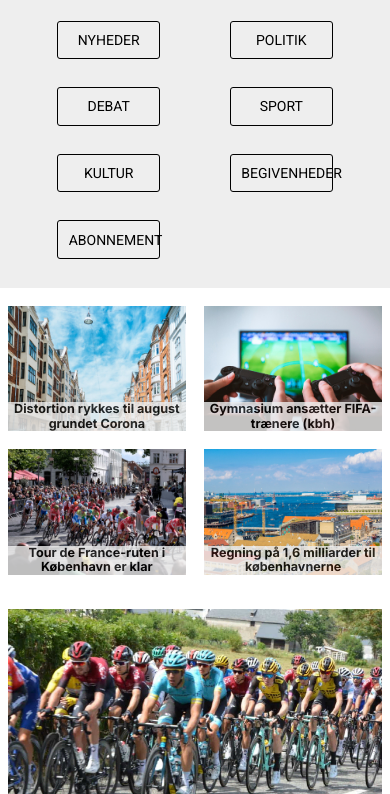
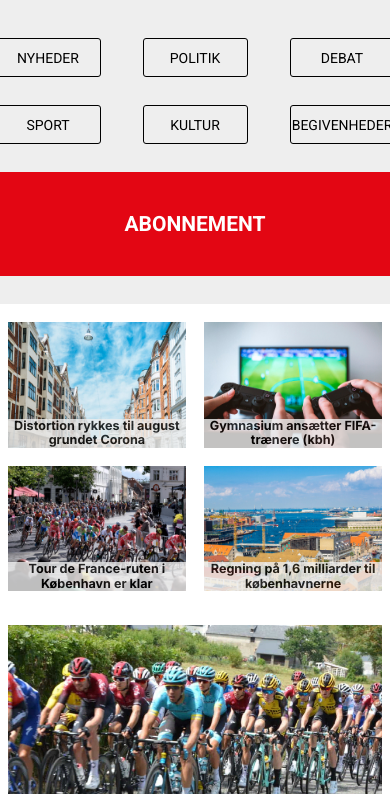
Before and after one commit to dkkmartin/avis_site, a plain HTML site: page index.html in a window 390 px wide. Both pictures are taken after a click on the icon 368 px from the left and 31 px from the top of the page. Shown: the part 50-844 px from the top of the page. Drawn offline with Linux system fonts and the light colour scheme.

Commit message:
Add: navbar animation

```diff
--- a/index.html
+++ b/index.html
@@ -38,16 +38,32 @@
         /></a>
       </div>
       <i class="fa-solid fa-bars"></i>
+    </header>
+    <header class="header__modal">
       <div class="modal --hide">
         <nav class="nav --14px">
           <ul class="nav__ul__mobile">
-            <li class="ul__item"><a class="ul__link" href="">NYHEDER</a></li>
-            <li class="ul__item"><a class="ul__link" href="">POLITIK</a></li>
-            <li class="ul__item"><a class="ul__link" href="">DEBAT</a></li>
-            <li class="ul__item"><a class="ul__link" href="sport.html">SPORT</a></li>
-            <li class="ul__item"><a class="ul__link" href="">KULTUR</a></li>
-            <li class="ul__item"><a class="ul__link" href="">BEGIVENHEDER</a></li>
-            <li class="ul__item"><a class="ul__link" href="abonnement.html">ABONNEMENT</a></li>
+            <a class="ul__item" href="">
+              <li class="ul__link">NYHEDER</li>
+            </a>
+            <a class="ul__item" href="">
+              <li class="ul__link">POLITIK</li>
+            </a>
+            <a class="ul__item" href="">
+              <li class="ul__link">DEBAT</li>
+            </a>
+            <a class="ul__item" href="sport.html">
+              <li class="ul__link">SPORT</li>
+            </a>
+            <a class="ul__item" href="">
+              <li class="ul__link">KULTUR</li>
+            </a>
+            <a class="ul__item" href="">
+              <li class="ul__link">BEGIVENHEDER</li>
+            </a>
+            <a class="ul__item" href="abonnement.html">
+              <li class="ul__link">ABONNEMENT</li>
+            </a>
           </ul>
         </nav>
       </div>
--- a/index.js
+++ b/index.js
@@ -1,9 +1,7 @@
 const menuBtn = document.querySelector('.fa-bars')
 const modal = document.querySelector('.modal')
-const mobileHeader = document.querySelector('.header__mobile')
 
 menuBtn.addEventListener('click', () => {
   modal.classList.toggle('modal--active')
-  mobileHeader.classList.toggle('header--expand')
 
 })
--- a/style.css
+++ b/style.css
@@ -5,6 +5,7 @@
 font-family: 'Inter', sans-serif;
 font-family: 'Roboto', sans-serif;
 **/
+
 :root {
   --header-bg-color: #eeeeee;
   --footer-bg-color: #000;
@@ -96,6 +97,8 @@ font-family: 'Roboto', sans-serif;
 
 .header__mobile {
   display: none;
+  position: relative;
+  z-index: 2;
 }
 
 .header {
@@ -833,6 +836,11 @@ button:hover {
 
 /** MODAL **/
 @media only screen and (max-width: 800px) {
+  .modal {
+    background-color: #eee;
+    font-family: 'Roboto', sans-serif;
+  }
+
   .fa-bars {
     position: absolute;
     top: 15px;
@@ -847,21 +855,21 @@ button:hover {
     padding: 0 2vw;
   }
 
-  .header--expand {
-    height: 40vh;
+  .modal--active {
+    display: flex;
     justify-content: center;
-  }
-
-  .modal--active {
-    display: block;
+    position: relative;
+    animation-duration: 1s;
+    animation-name: navbarExtend;
+    z-index: 1;
   }
 
   .nav__ul__mobile {
     display: grid;
-    grid-template-columns: repeat(2, 1fr);
+    grid-template-columns: repeat(3, minmax(105px, 1fr));
     row-gap: 2em;
-    column-gap: 5em;
-    padding-top: 3em;
+    column-gap: 3em;
+    padding: 2em 0;
   }
 
   .ul__item {
@@ -871,4 +879,43 @@ button:hover {
     border-radius: 3px;
     padding: 10%;
   }
+
+  .ul__item:nth-child(1n + 6) {
+    padding: 10% 0;
+  }
+
+  .ul__item:nth-child(1n + 7) {
+    grid-column: 1 / -1;
+    background-color: #e30613;
+    border: none;
+    border-radius: 4px;
+    font-size: 1.5em;
+    font-weight: 700;
+  }
+
+  .ul__item:nth-child(7) .ul__link {
+    color: #fff;
+  }
 }
+
+/** KEYFRAME **/
+
+@keyframes navbarExtend {
+  0% {
+    transform: translateY(-100%);
+  }
+
+  100% {
+    transform: translateY(0);
+  }
+}
+
+@keyframes navbarRetract {
+  0% {
+    transform: translateY(0);
+  }
+
+  100% {
+    transform: translateY(-100%);
+  }
+}
```
Also changed, not shown: abonnement.html (+29 -0 lines), form.html (+29 -0 lines), sport.html (+29 -0 lines), success.html (+29 -0 lines).
